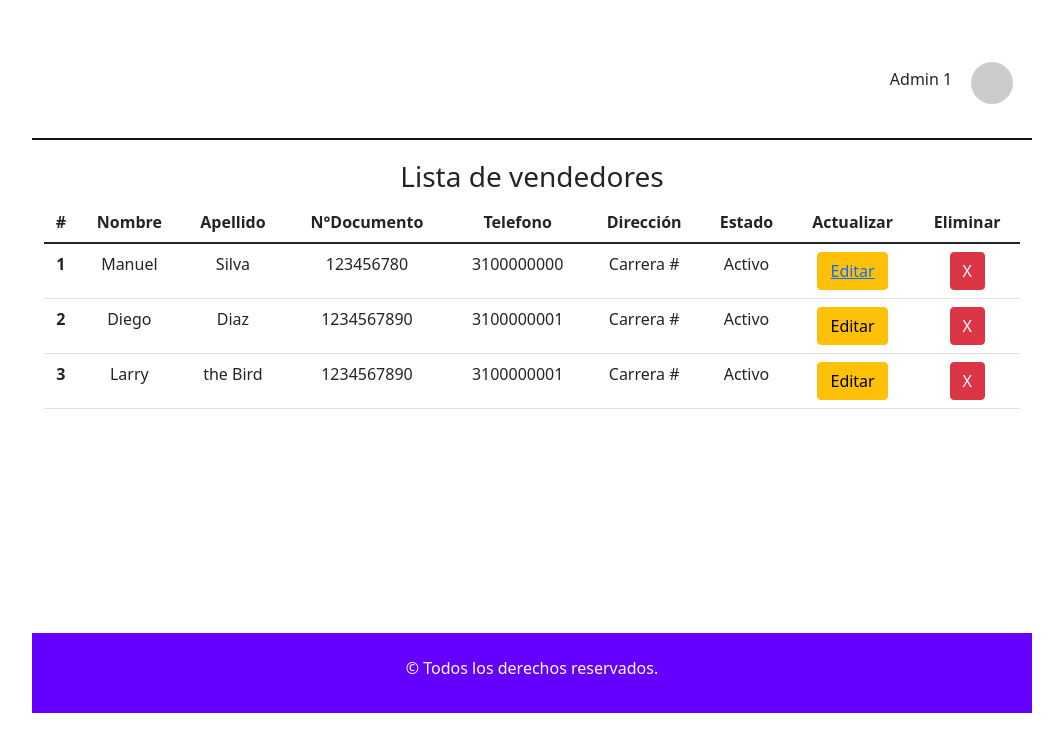
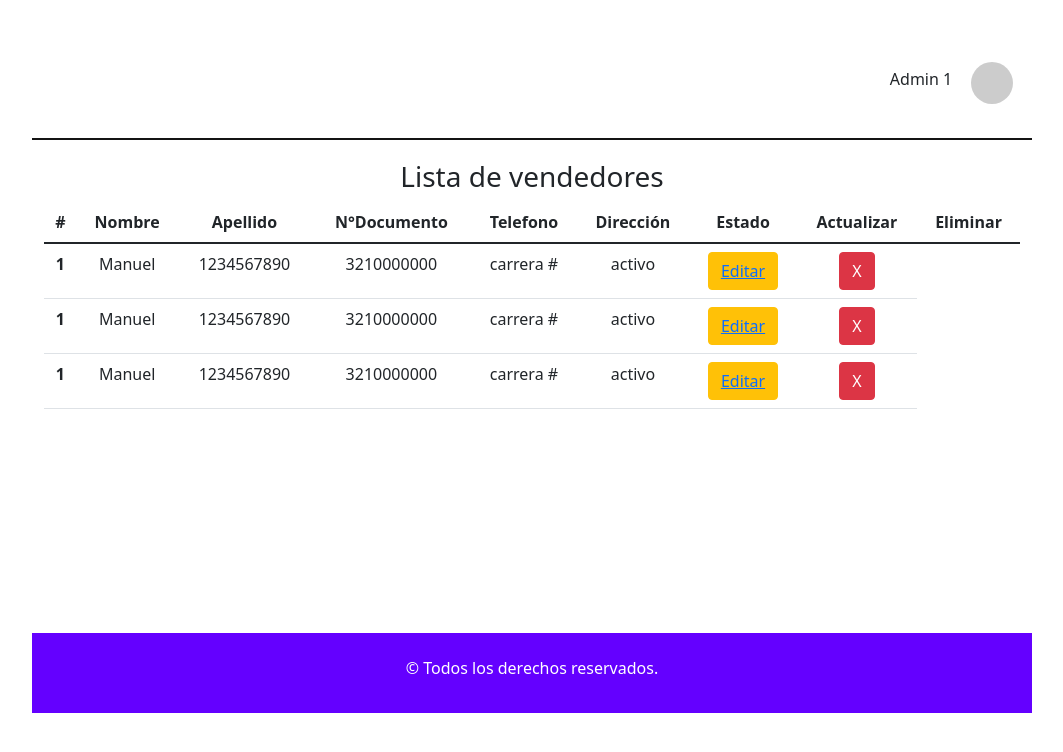
Before and after one commit to VivianaMurillom/Proyecto-MinTic, a React (Create React App) app: page /pag in a window 1280 px wide. Shown: the top 752 px of the page, without its empty margins (108-1171 px from the left). Built offline with nearby package versions, Linux system fonts and the light colour scheme.

Commit message:
dim
Lista dinamica

```diff
--- a/src/App.js
+++ b/src/App.js
@@ -1,5 +1,4 @@
 import './App.css';
-import GestVend from './components/ListaVentas.js';
 import React from "react";
 import { Link } from "react-router-dom";
 function App() {
--- a/src/components/ListaVentas.js
+++ b/src/components/ListaVentas.js
@@ -3,7 +3,46 @@ import 'bootstrap/dist/css/bootstrap.css';
 import React from "react";
 import { Link } from "react-router-dom";
 
-function GestVend() {
+class GestVend extends React.Component {
+    constructor(props) {
+        super(props)
+        this.state = {
+            datos:
+                [
+                    {
+                        "id": 1,
+                        "nombre": " Manuel",
+                        "apellido": "Silva",
+                        "nDocumento": 1234567890,
+                        "telefono": 3210000000,
+                        "direccion": "carrera  #",
+                        "estado": "activo"
+                    },
+                    {
+                        "id": 2,
+                        "nombre": " Manuel",
+                        "apellido": "Silva",
+                        "nDocumento": 1234567890,
+                        "telefono": 3210000000,
+                        "direccion": "carrera  #",
+                        "estado": "activo"
+
+                    },
+                    {
+                        "id": 3,
+                        "nombre": " Manuel",
+                        "apellido": "Silva",
+                        "nDocumento": 1234567890,
+                        "telefono": 3210000000,
+                        "direccion": "carrera  #",
+                        "estado": "activo"
+
+                    }]
+        }
+    }
+
+
+    render() {
 return (
         <div className="GestVend">
             <header className="GestVend-header">
@@ -39,40 +78,26 @@ function GestVend() {
                                     </tr>
                                 </thead>
                                 <tbody>
+
+
+
+                                    {this.state.datos.map((exercise) => {
+                                        return (
                                             <tr>
                                                 <th scope="row">1</th>
-                                        <td>Manuel </td>
-                                        <td>Silva </td>
-                                        <td>123456780</td>
-                                        <td>3100000000</td>
-                                        <td>Carrera # </td>
-                                        <td>Activo </td>
+                                                <td>{exercise.nombre}</td>
+                                                <td>{exercise.nDocumento}</td>
+                                                <td>{exercise.telefono}</td>
+                                                <td>{exercise.direccion}</td>
+                                                <td>{exercise.estado}</td>
                                                 <td><button type="button" class="btn btn-warning"><Link to="/updateVd">Editar</Link><a href="./FormH7.html"> </a></button></td>
                                                 <td><button type="button" class="btn btn-danger"> X </button></td>
                                             </tr>
-                                    <tr>
-                                        <th scope="row">2</th>
-                                        <td>Diego</td>
-                                        <td>Diaz</td>
-                                        <td>1234567890</td>
-                                        <td>3100000001</td>
-                                        <td>Carrera # </td>
-                                        <td>Activo </td>
-                                        <td><button type="button" class="btn btn-warning">Editar </button></td>
-                                        <td><button type="button" class="btn btn-danger"> X </button></td>
-                                    </tr>
-                                    <tr>
-                                        <th scope="row">3</th>
-                                        <td >Larry</td>
-                                        <td >the Bird</td>
-                                        <td>1234567890</td>
-                                        <td>3100000001</td>
-                                        <td>Carrera # </td>
-                                        <td>Activo </td>
-                                        <td><button type="button" class="btn btn-warning">Editar </button></td>
-                                        <td><button type="button" class="btn btn-danger"> X </button></td>
+                                        )
+                                    })}
 
-                                    </tr>
+
+
                                 </tbody>
                             </table>
 
@@ -91,7 +116,9 @@ function GestVend() {
 
             </header>
         </div>
-    );
+
+    )
+
     }
-
+}
 export default GestVend;
--- a/src/components/UpdateVend.js
+++ b/src/components/UpdateVend.js
@@ -1,5 +1,3 @@
-
-
 import './css.css';
 import 'bootstrap/dist/css/bootstrap.css';
 import React from "react";
--- a/src/index.js
+++ b/src/index.js
@@ -1,26 +1,11 @@
 import React from 'react';
 import ReactDOM from 'react-dom';
 import './index.css';
-import App from './App';
-import GestVend from './components/ListaVentas';
-import UpdateVend from './components/UpdateVend';
+import Lista from './pages/lista';
 import reportWebVitals from './reportWebVitals';
-import {BrowserRouter,Route,Switch}  from "react-router-dom";
 
-const rootElement=document.getElementById('root');
-ReactDOM.render(
-
-    <BrowserRouter>
-
-    <Switch>
-    <Route exact path="/" component={App} />
-    <Route path="/pag" component={GestVend} />
-    <Route path="/updateVd" component={UpdateVend} />
-
-    </Switch>
-    </BrowserRouter>,rootElement
-
-);
+const container=document.getElementById('root');
+ReactDOM.render(<Lista/>,container);
 
 // If you want to start measuring performance in your app, pass a function
 // to log results (for example: reportWebVitals(console.log))
--- /dev/null
+++ b/src/pages/lista.js
@@ -0,0 +1,21 @@
+import React from "react";
+import App from "../App";
+import GestVend from '../components/ListaVentas';
+import UpdateVend from '../components/UpdateVend';
+import {BrowserRouter,Route,Switch}  from "react-router-dom";
+class Lista extends React.Component{
+
+render(){
+return(
+    <BrowserRouter>
+    <Switch>
+    <Route exact path="/" component={App} />
+    <Route path="/pag" component={GestVend} />
+    <Route path="/updateVd" component={UpdateVend} />
+
+    </Switch>
+    </BrowserRouter>
+);
+}
+}
+export default Lista
```
Also changed, not shown: data.json (added, +27 -0 lines), src/components/ListaVentasbackup.js (added, +98 -0 lines), Historia_de_usuario3.txt (deleted). Lines whose indentation alone changed are shown as unchanged.
